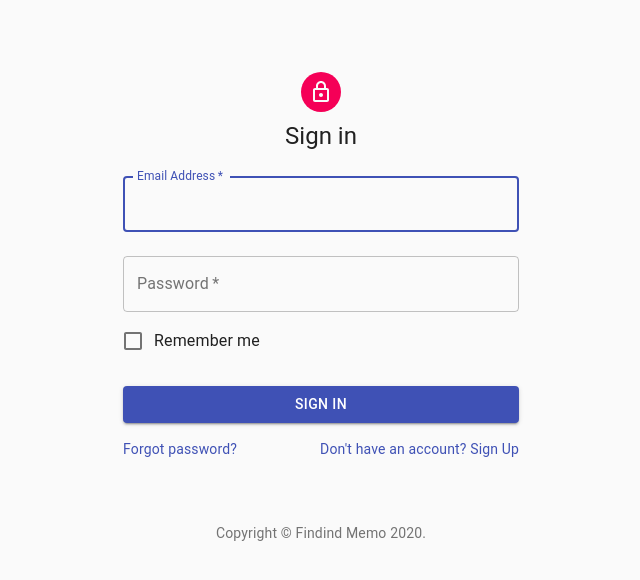
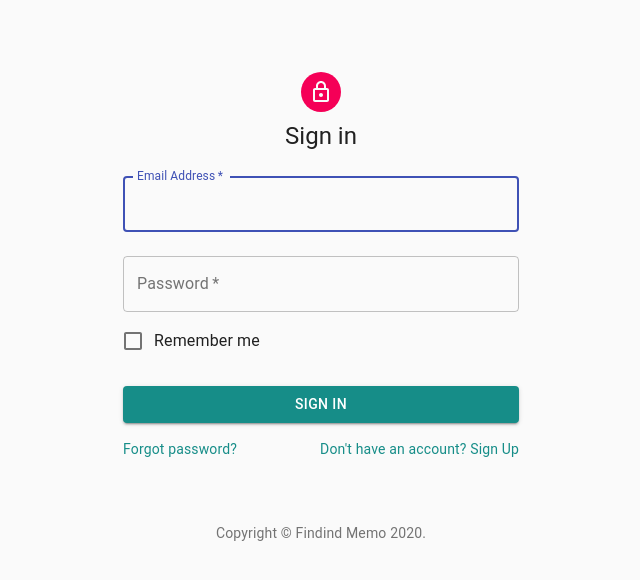
Before and after one commit to llopezjosue/doctogone-front, a React (Create React App) app: page /login in a window 1280 px wide. Shown: the top 580 px of the page, without its empty margins (319-959 px from the left). Built offline with nearby package versions, Linux system fonts and the light colour scheme.

Commit message:
Rajout couleurs login

```diff
--- a/src/components/Login.jsx
+++ b/src/components/Login.jsx
@@ -12,6 +12,7 @@ import LockOutlinedIcon from '@material-ui/icons/LockOutlined';
 import Typography from '@material-ui/core/Typography';
 import { makeStyles } from '@material-ui/core/styles';
 import Container from '@material-ui/core/Container';
+import './Login.scss';
 
 function Copyright() {
   return (
--- /dev/null
+++ b/src/components/Login.scss
@@ -0,0 +1,7 @@
+.MuiButton-containedPrimary {
+    background-color: #168D88 !important;
+}
+
+.MuiTypography-colorPrimary {
+    color: #168D88 !important;
+}
--- a/src/components/User/Planning.jsx
+++ b/src/components/User/Planning.jsx
@@ -16,14 +16,6 @@ import Typography from '@material-ui/core/Typography';
 
 
 const useStyles = makeStyles((theme) => ({
-  palette: {
-    primary: {
-      main: '#168D88',
-    },
-    secondary: {
-      main: '#168D88',
-    },
-  },
   paper: {
     padding: '6px 16px',
   },
```
